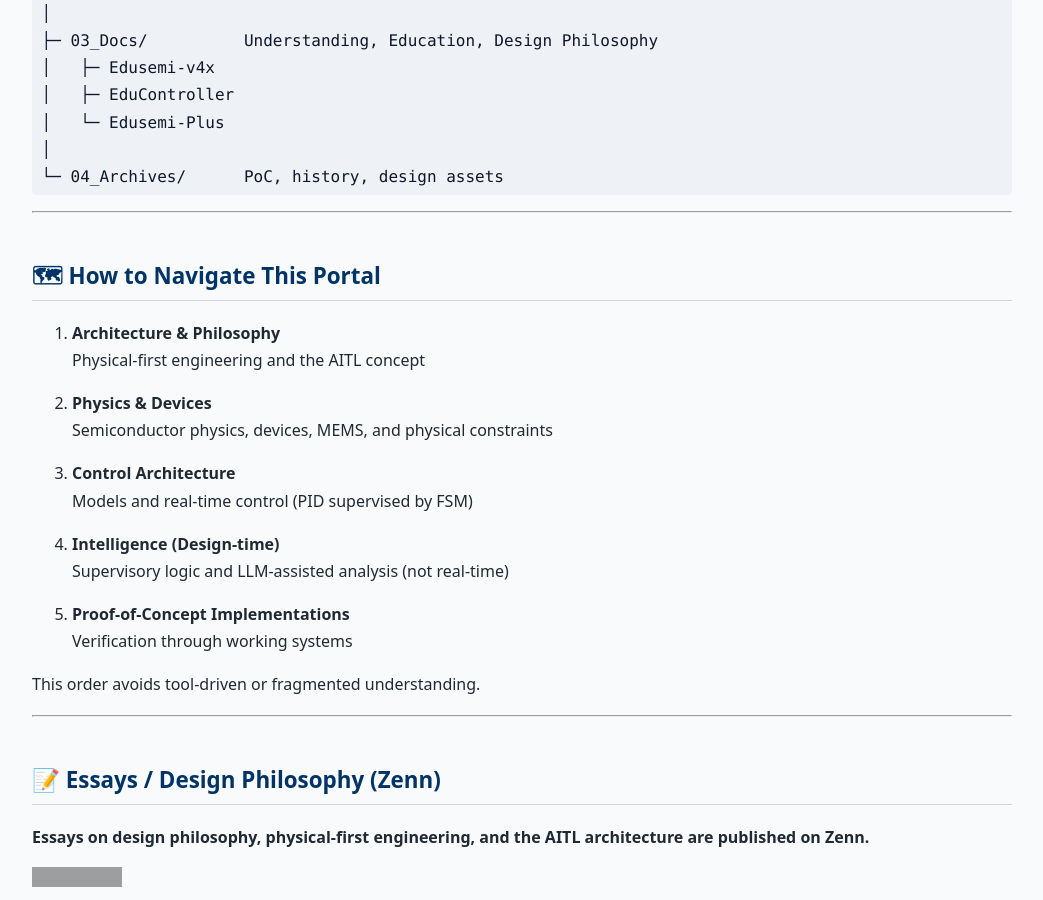
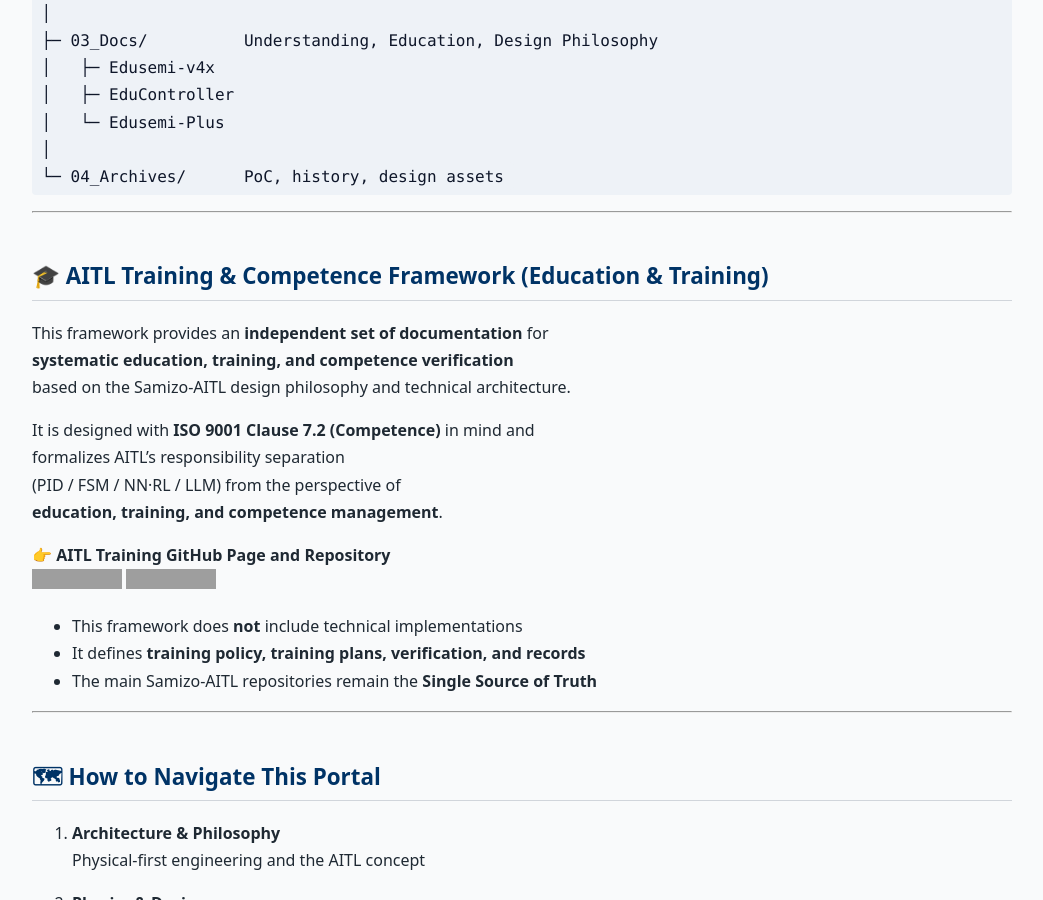
Before and after one commit to Samizo-AITL/Samizo-AITL.github.io, a Jekyll site: the page built from portal/en/index.md, in a window 1280 px wide and 900 px high, scrolled down 4159 px. Shown: the whole window, without its empty margins (118-1161 px from the left). Built offline with Jekyll 4.4.1, drawn with Linux system fonts in a browser that asks for light colours; grey boxes are pictures that could not be loaded.

Commit message:
Update index.md

````diff
--- a/portal/en/index.md
+++ b/portal/en/index.md
@@ -174,6 +174,27 @@
 │
 └─ 04_Archives/      PoC, history, design assets
 ```
+
+---
+
+## 🎓 AITL Training & Competence Framework (Education & Training)
+
+This framework provides an **independent set of documentation** for
+**systematic education, training, and competence verification**
+based on the Samizo-AITL design philosophy and technical architecture.
+
+It is designed with **ISO 9001 Clause 7.2 (Competence)** in mind and
+formalizes AITL’s responsibility separation
+(PID / FSM / NN·RL / LLM) from the perspective of
+**education, training, and competence management**.
+
+👉 **AITL Training GitHub Page and Repository**
+[![Site](https://img.shields.io/badge/View-Site-brightgreen?logo=github)](https://samizo-aitl.github.io/aitl-training/)
+[![Repo](https://img.shields.io/badge/View-Repo-blue?logo=github)](https://github.com/Samizo-AITL/aitl-training)
+
+- This framework does **not** include technical implementations
+- It defines **training policy, training plans, verification, and records**
+- The main Samizo-AITL repositories remain the **Single Source of Truth**
 
 ---
 
````
